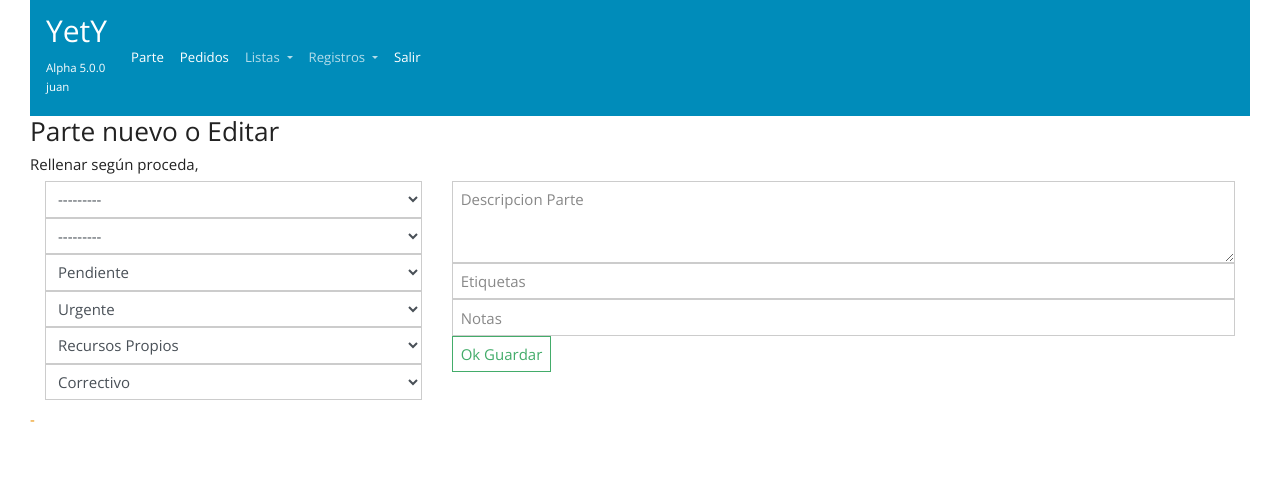
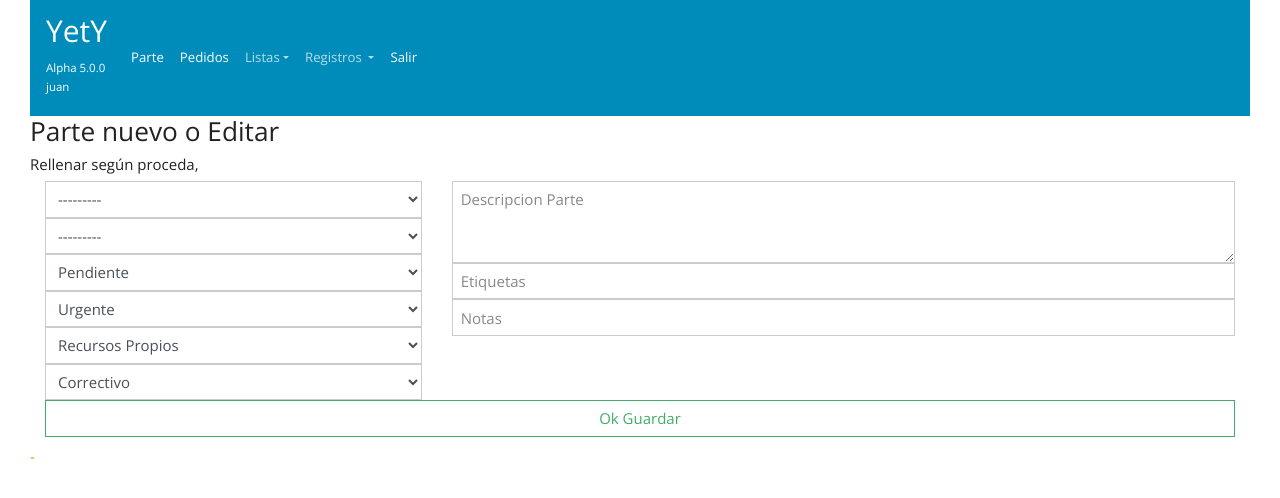
Before and after one commit to YetYSoft/YetY, a Django app: page /partes/nuevo/ in a window 1280 px wide. Shown: the top 498 px of the page. Run offline with Django 3.2, Linux system fonts and the light colour scheme; a user stored in the database is signed in; data comes from the database, SQL or seed files in the repository; some libraries are stand-ins or nearby versions.

Commit message:
actualizado

```diff
--- a/partes/templates/inicio.html
+++ b/partes/templates/inicio.html
@@ -2,10 +2,11 @@
 <html lang="es">
 
 
-{% load static %}
 
 
   <head>
+    {% load static %}
+
     <!-- Required meta tags -->
     <meta charset="utf-8">
     <meta name="viewport" content="width=device-width, initial-scale=1">
--- a/partes/templates/ot_parte_edit_form.html
+++ b/partes/templates/ot_parte_edit_form.html
@@ -15,24 +15,24 @@
 
     <div class="container-fluid">
       <div class="row">
-          <div class="col-sm-4">
+          <div class="col-md-4">
             <select type="text" class="form-control"  {{ form.ubicacion_ot }}
             <select type="text" class="form-control" placeholder="Campo de texto"{{ form.elemento_ot }}
             <select type="text" class="form-control" placeholder="{{ form.estado_ot.value }}"{{ form.estado_ot}}
             <select type="text" class="form-control" placeholder="{{ form.prioridad_ot.value }}"{{form.prioridad_ot}}
-            <select type="text" class="form-control" placeholder="{{ form.estado_ot.value }}"{{ form.recursos_ot}}
+            <select type="text" class="form-control " placeholder="{{ form.estado_ot.value }}"{{ form.recursos_ot}}
             <select type="text" class="form-control" placeholder="{{ form.tipo_aviso_ot.value }}"{{form.tipo_aviso_ot}}
           </div>
 
-          <div class="col-sm-8">
+          <div class="col-md-8">
             <textarea type="text" rows="3" class="form-control" placeholder="Descripcion Parte"{{ form.descripcion_ot }} </textarea>
             <input type="text" class="form-control" placeholder="Etiquetas"{{form.etiqueta_ot}}
             <input type="text" class="form-control" placeholder="Notas"{{form.notas_ot}}
-            <button type="submit" class="btn btn-outline-success">Ok Guardar</button>
+
           </div>
       </div>
 
-
+<button type="submit" class="btn btn-outline-success btn-block">Ok Guardar</button>
 
   </div>
 
--- a/partes/templates/ot_parte_new_form.html
+++ b/partes/templates/ot_parte_new_form.html
@@ -12,15 +12,15 @@
     <div class="container">
       <div class="row">
         <div class="col-sm">
-          <input type="text" class="form-control" placeholder="Ubicacion"{{ form.ubicacion_ot }}
+          <input type="text" class="form-control" placeholder="Ubicacion"{{ form.ubicacion_ot }}>
         </div>
         <div class="col-sm">
-          <input type="text" class="form-control" placeholder="Elemento o equipo"{{ form.elemento_ot }}
+          <input type="text" class="form-control" placeholder="Elemento o equipo"{{ form.elemento_ot }}>
         </div>
       </div>
       <div class="row">
         <div class="col-sm">
-          <input type="text" class="form-control" placeholder="Que ha pasado"{{ form.descripcion_ot }}
+          <input type="text" class="form-control" placeholder="Que ha pasado"{{ form.descripcion_ot }}>
         </div>
       </div>
     </div>
--- a/rondas/views.py
+++ b/rondas/views.py
@@ -5,4 +5,6 @@ from django.contrib.auth.decorators import login_required
 
 @login_required
 def iniciorondas(request):
+    return render (request,'ot_parte_list_elemento.html', listado)
+    #return render (request,'sidebar.html')
     return HttpResponse ('Menu de Rondas')
```
Also changed, not shown: partes/templates/navbar.html (+9 -12 lines).
